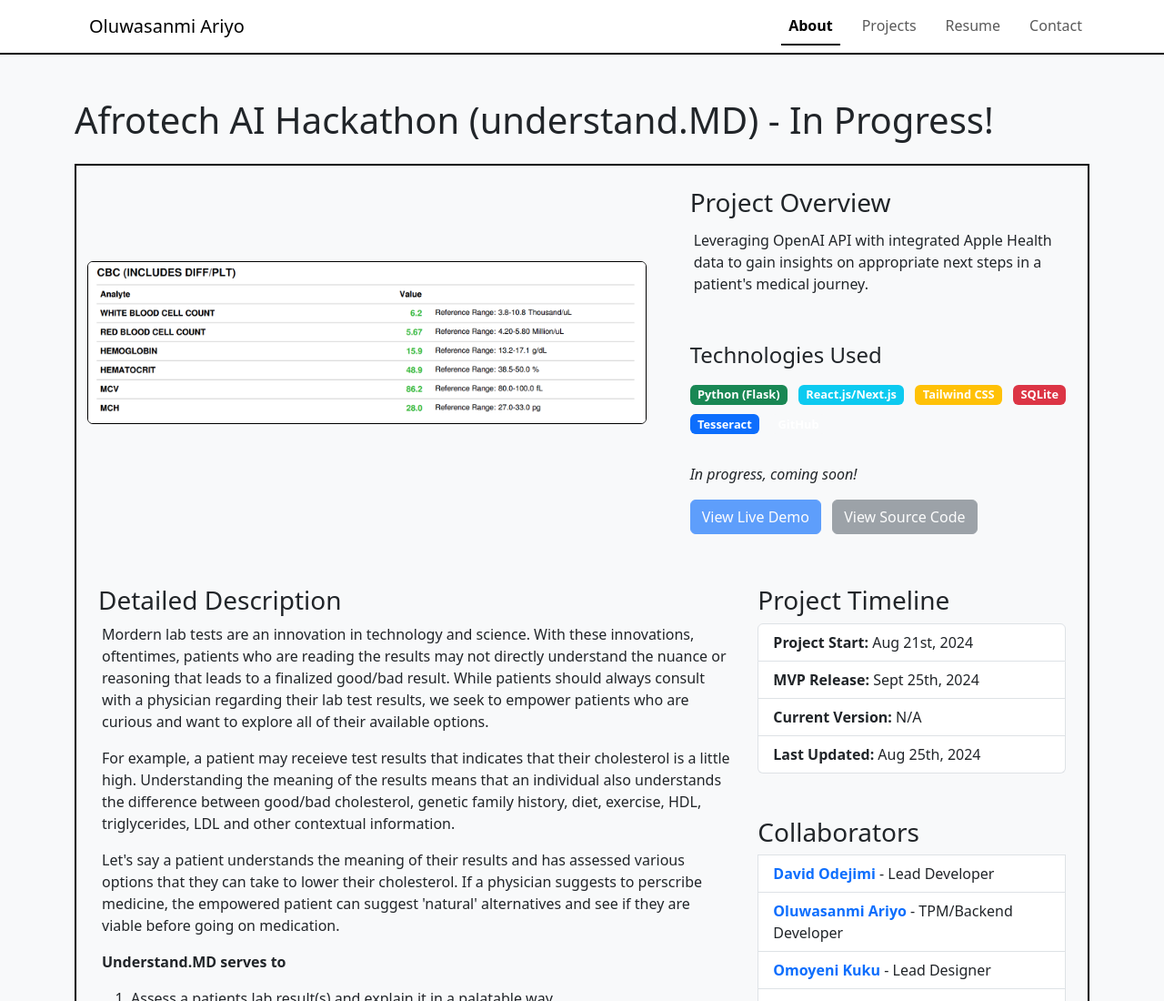
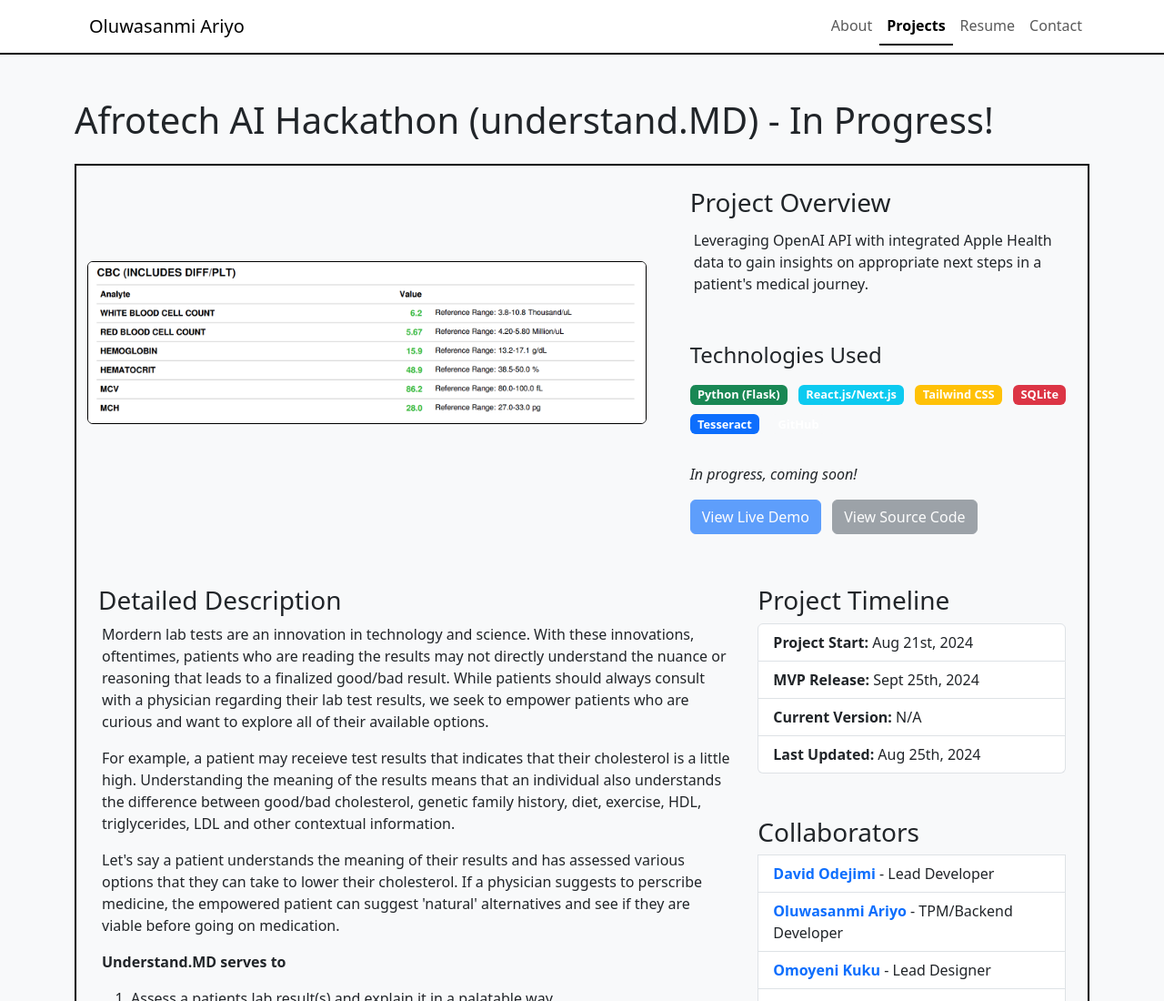
Before and after one commit to vic1157/personalwebsite, a plain HTML site: page afrotech_proj.html in a window 1280 px wide. Shown: the top 1100 px of the page at 91% size. Drawn offline with nearby package versions, Linux system fonts and the light colour scheme.

Commit message:
more minor changes

```diff
--- a/afrotech_proj.html
+++ b/afrotech_proj.html
@@ -35,12 +35,12 @@
 			  </button>
 
 			<div class="collapse navbar-collapse justify-content-end text-center" id="navbarSupportedContent">
-				<ul class="navbar-nav nav-underline">
+				<ul class="navbar-nav">
 					<li class="nav-item">
-						<a class="nav-link active" aria-current="page" href="index.html"> About </a>
+						<a class="nav-link" aria-current="page" href="index.html"> About </a>
 					</li>
-					<li class="nav-item">
-						<a class="nav-link" aria-current="page" href="projects.html"> Projects </a>
+					<li class="nav-item nav-underline">
+						<a class="nav-link active" aria-current="page" href="projects.html"> Projects </a>
 					</li>
 					<li class="nav-item">
 						<a class="nav-link" aria-current="page" href="resume.html"> Resume </a>
```
Also changed, not shown: pfinance_proj.html (+4 -4 lines), projects.html (+3 -3 lines), resume.html (+2 -2 lines).
